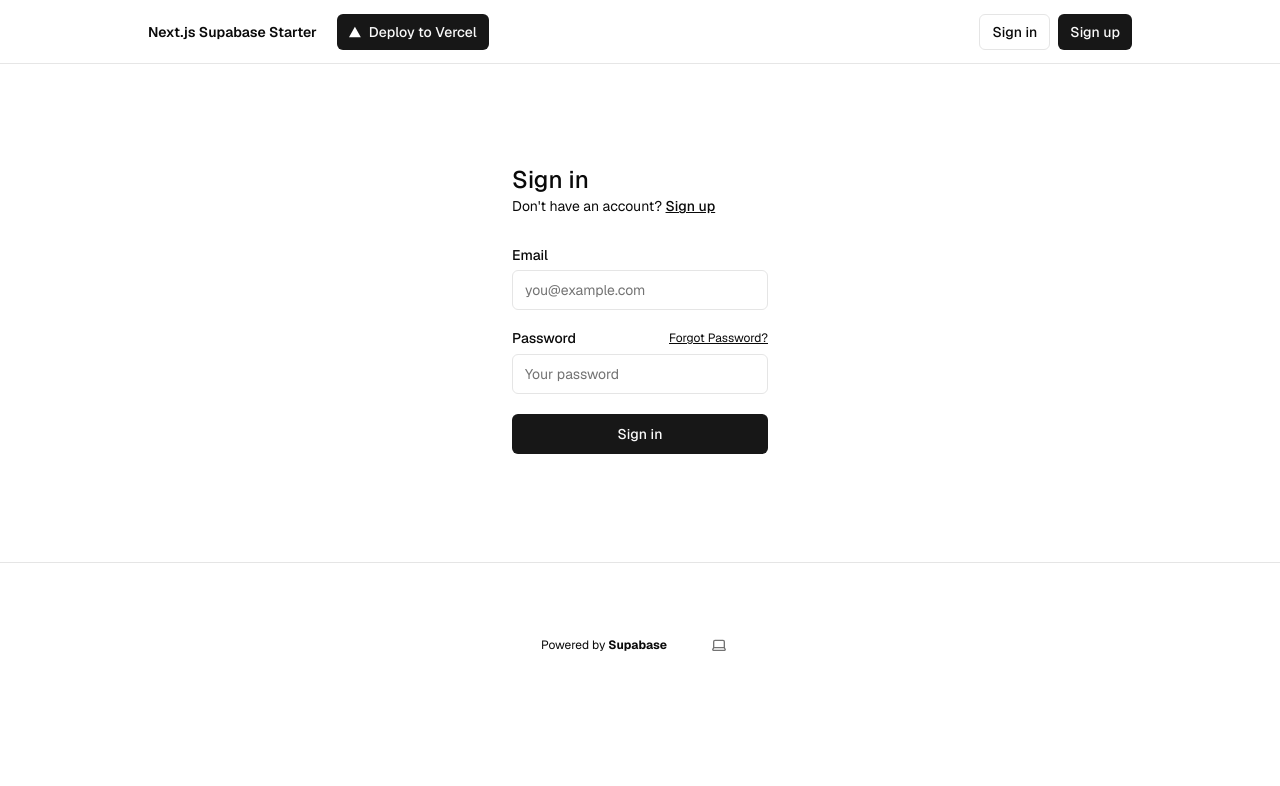
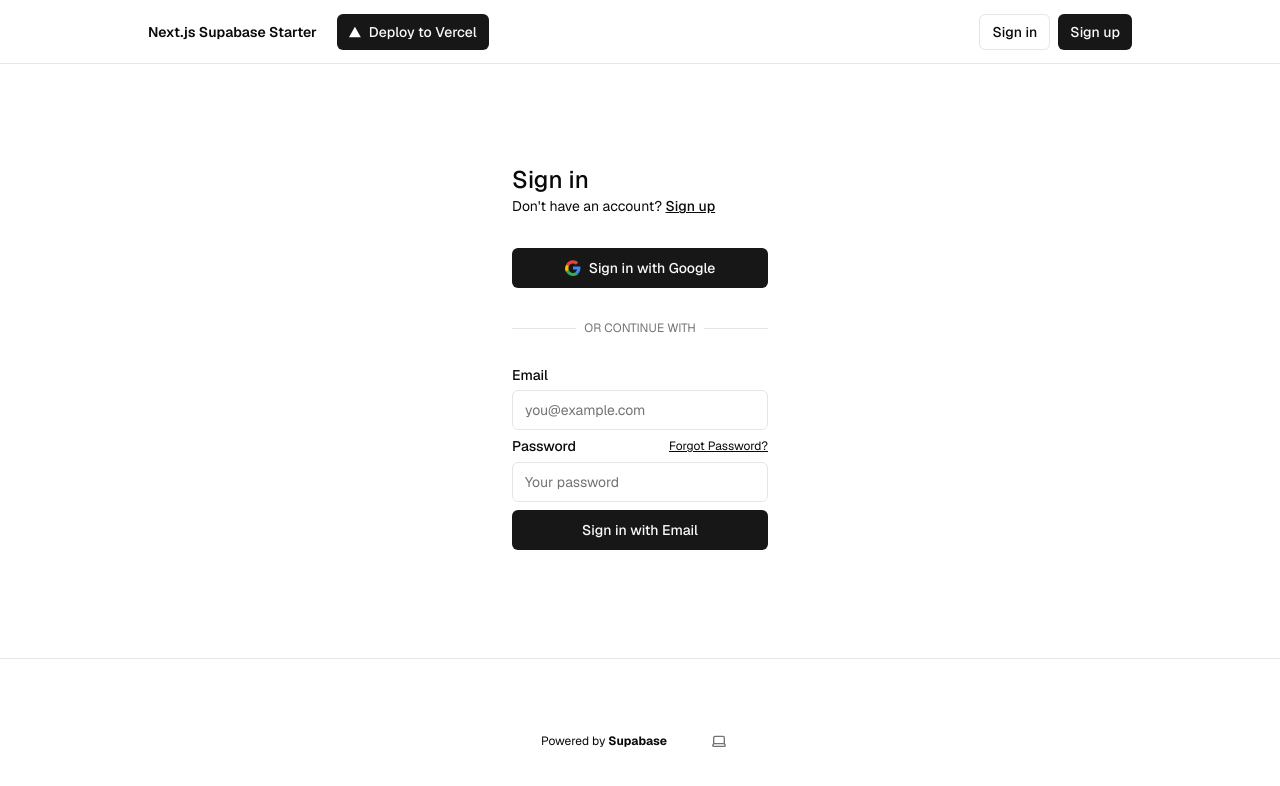
Before and after one commit to Tuhin114/Supabase-ToDo-App, a Next.js app: page /sign-in in a window 1280 px wide. Shown: the top 786 px of the page. Built offline with nearby package versions, Linux system fonts and the light colour scheme; no server answers.

Commit message:
Add Google Sign-in

```diff
--- a/app/(auth-pages)/sign-in/page.tsx
+++ b/app/(auth-pages)/sign-in/page.tsx
@@ -1,14 +1,16 @@
-import { signInAction } from "@/app/actions";
+import { signInAction, signInWithGoogleAction } from "@/app/actions";
 import { FormMessage, Message } from "@/components/form-message";
 import { SubmitButton } from "@/components/submit-button";
 import { Input } from "@/components/ui/input";
 import { Label } from "@/components/ui/label";
+import { Button } from "@/components/ui/button";
 import Link from "next/link";
 
 export default async function Login(props: { searchParams: Promise<Message> }) {
   const searchParams = await props.searchParams;
   return (
-    <form className="flex-1 flex flex-col min-w-64">
+    <div className="flex-1 flex flex-col min-w-64 gap-8">
+      <div>
         <h1 className="text-2xl font-medium">Sign in</h1>
         <p className="text-sm text-foreground">
           Don't have an account?{" "}
@@ -16,9 +18,35 @@ export default async function Login(props: { searchParams: Promise<Message> }) {
             Sign up
           </Link>
         </p>
-      <div className="flex flex-col gap-2 [&>input]:mb-3 mt-8">
+      </div>
+
+      <form action={signInWithGoogleAction}>
+        <Button type="submit" className="w-full flex gap-2">
+          <svg width="16" height="16" viewBox="0 0 16 16" fill="none">
+            <path d="M15.4001 8.116c0-.584-.052-1.147-.148-1.686H8v3.187h4.134a3.545 3.545 0 01-1.534 2.326v1.927h2.475c1.453-1.338 2.325-3.309 2.325-5.754z" fill="#4285F4"/>
+            <path d="M8 15.9999c2.07 0 3.804-.684 5.075-1.859l-2.475-1.927c-.686.46-1.564.731-2.6.731-1.999 0-3.689-1.35-4.293-3.162H1.137v1.991c1.26 2.504 3.837 4.226 6.863 4.226z" fill="#34A853"/>
+            <path d="M3.707 9.683a4.798 4.798 0 01-.25-1.518c0-.527.091-1.039.25-1.518V4.656H1.137A8.001 8.001 0 000 8.165c0 1.282.308 2.494.852 3.565l2.855-2.047z" fill="#FBBC05"/>
+            <path d="M8 3.485c1.126 0 2.137.387 2.935 1.146l2.195-2.195C11.744.943 10.01.165 8 .165c-3.026 0-5.603 1.722-6.863 4.226l2.855 2.047C4.311 4.835 6.001 3.485 8 3.485z" fill="#EA4335"/>
+          </svg>
+          Sign in with Google
+        </Button>
+      </form>
+
+      <div className="relative">
+        <div className="absolute inset-0 flex items-center">
+          <span className="w-full border-t"></span>
+        </div>
+        <div className="relative flex justify-center text-xs uppercase">
+          <span className="bg-background px-2 text-muted-foreground">Or continue with</span>
+        </div>
+      </div>
+
+      <form className="flex flex-col gap-2">
+        <div className="flex flex-col gap-2">
           <Label htmlFor="email">Email</Label>
           <Input name="email" placeholder="you@example.com" required />
+        </div>
+        <div className="flex flex-col gap-2">
           <div className="flex justify-between items-center">
             <Label htmlFor="password">Password</Label>
             <Link
@@ -34,11 +62,12 @@ export default async function Login(props: { searchParams: Promise<Message> }) {
             placeholder="Your password"
             required
           />
+        </div>
         <SubmitButton pendingText="Signing In..." formAction={signInAction}>
-          Sign in
+          Sign in with Email
         </SubmitButton>
         <FormMessage message={searchParams} />
+      </form>
     </div>
-    </form>
   );
 }
--- a/app/actions.ts
+++ b/app/actions.ts
@@ -54,6 +54,24 @@ export const signInAction = async (formData: FormData) => {
   }
 
   return redirect("/protected");
+};
+
+export const signInWithGoogleAction = async () => {
+  const supabase = await createClient();
+  const origin = (await headers()).get("origin");
+
+  const { data, error } = await supabase.auth.signInWithOAuth({
+    provider: 'google',
+    options: {
+      redirectTo: `${origin}/auth/callback`,
+    },
+  });
+
+  if (error) {
+    return encodedRedirect("error", "/sign-in", error.message);
+  }
+
+  return redirect(data.url);
 };
 
 export const forgotPasswordAction = async (formData: FormData) => {
```
Lines whose indentation alone changed are shown as unchanged.
